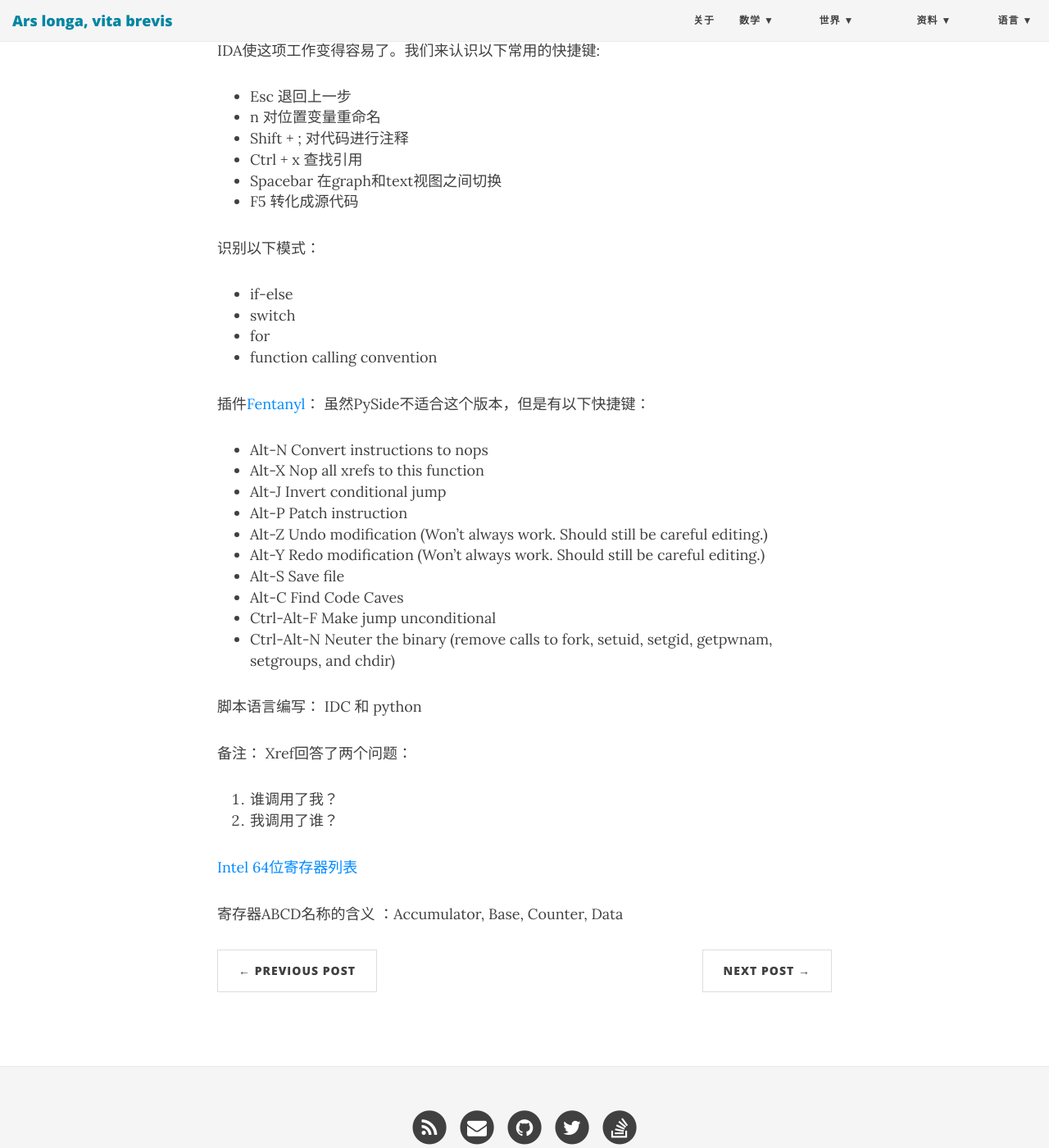
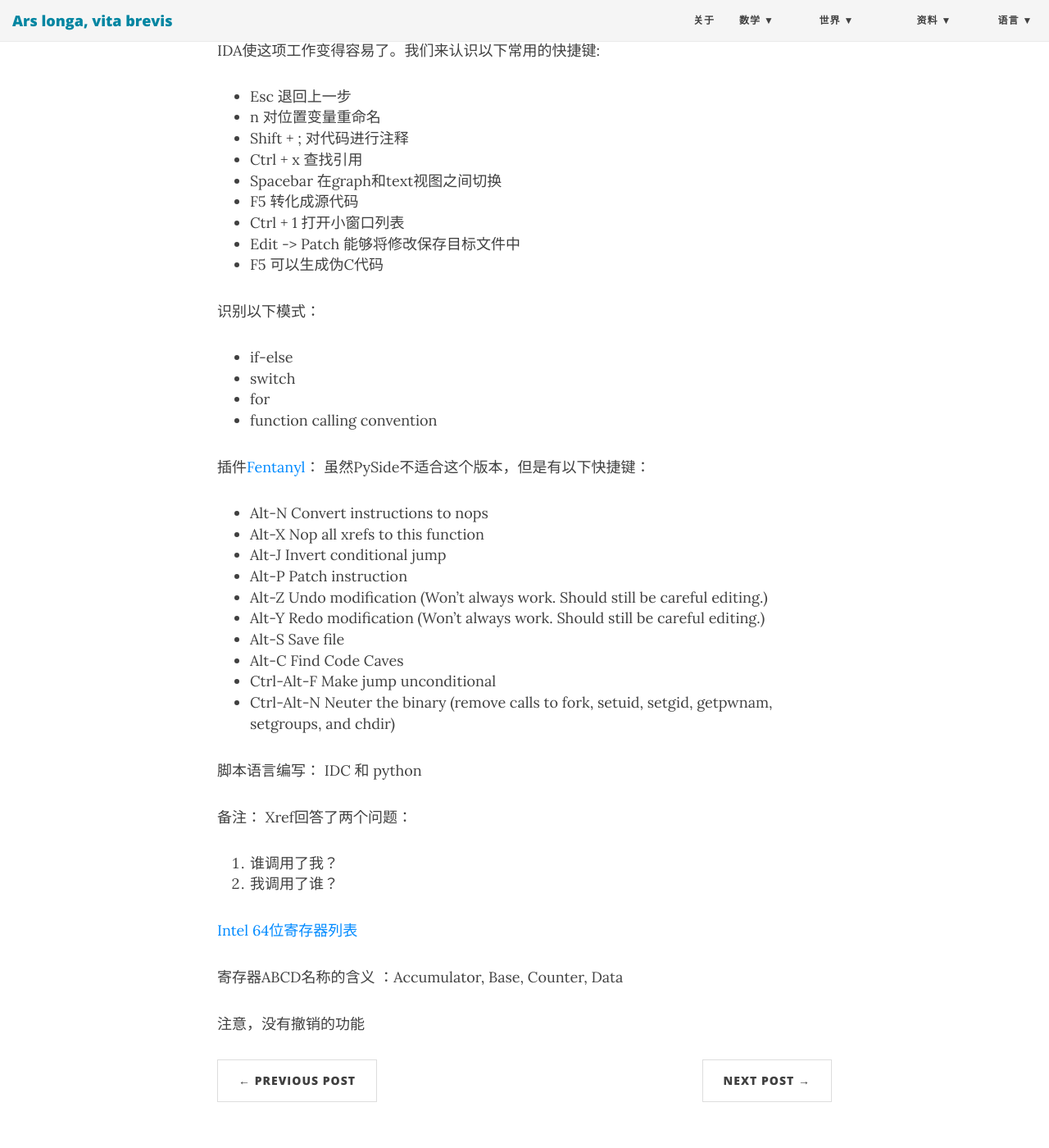
Before and after one commit to ZionPi/zionpi.github.io, a Jekyll site: the page built from _posts/2018-11-18-ida-practice.md, in a window 1280 px wide and 1400 px high, scrolled down 250 px. Shown: the whole window at 82% size. Built offline with Jekyll 4.4.1, drawn with Linux system fonts in a browser that asks for light colours; nearby versions of some CDN libraries.

Commit message:
Update 2018-11-18-ida-practice.md

```diff
--- a/_posts/2018-11-18-ida-practice.md
+++ b/_posts/2018-11-18-ida-practice.md
@@ -10,6 +10,9 @@ IDA使这项工作变得容易了。我们来认识以下常用的快捷键:
 - Ctrl + x 查找引用
 - Spacebar 在graph和text视图之间切换
 - F5 转化成源代码
+- Ctrl + 1 打开小窗口列表
+- Edit -> Patch 能够将修改保存目标文件中
+- F5 可以生成伪C代码
 
 识别以下模式：
 - if-else
@@ -46,3 +49,5 @@ Xref回答了两个问题：
 [Intel 64位寄存器列表](https://cs.brown.edu/courses/cs033/docs/guides/x64_cheatsheet.pdf)
 
 寄存器ABCD名称的含义 ：Accumulator, Base, Counter, Data
+
+注意，没有撤销的功能
```
